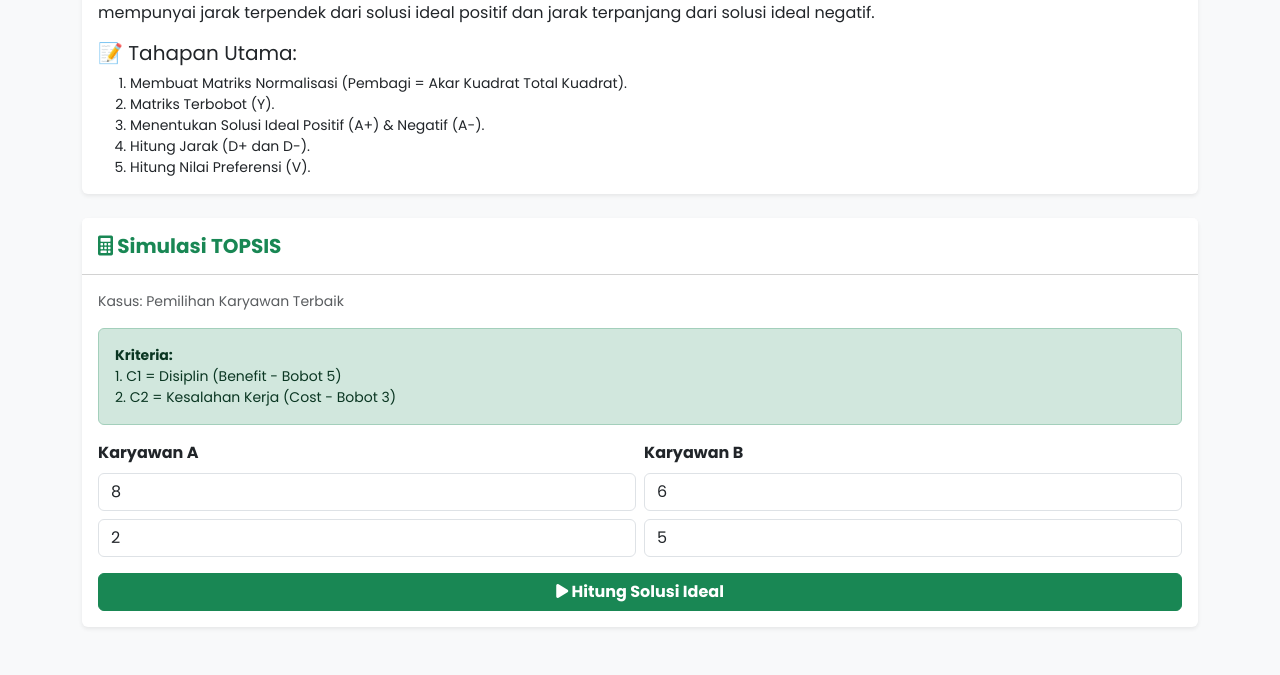
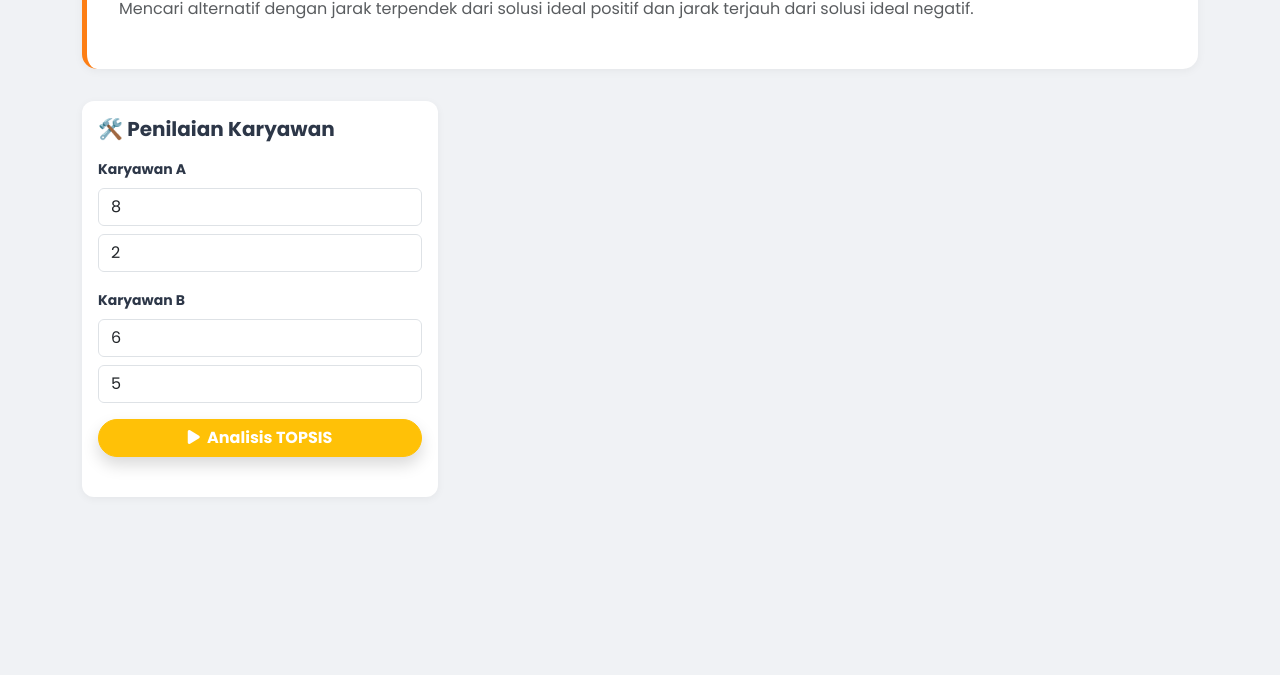
Before and after one commit to maulana-isbad-rofiqi/media-ajar-spk, a plain HTML site: page topsis.html in a window 1280 px wide. Shown: the part 185-860 px from the top of the page. After the commit the page ends 800 px from the top, so only its background shows below. Drawn offline with nearby package versions, Linux system fonts and the light colour scheme.

Commit message:
Update topsis.html

```diff
--- a/topsis.html
+++ b/topsis.html
@@ -3,164 +3,107 @@
 <head>
     <meta charset="UTF-8">
     <meta name="viewport" content="width=device-width, initial-scale=1.0">
-    <title>Belajar TOPSIS - Media SPK</title>
+    <title>Modul TOPSIS</title>
     <link href="https://cdn.jsdelivr.net/npm/bootstrap@5.3.0/dist/css/bootstrap.min.css" rel="stylesheet">
+    <link rel="stylesheet" href="https://cdnjs.cloudflare.com/ajax/libs/font-awesome/6.4.0/css/all.min.css">
     <link rel="stylesheet" href="style.css">
-    <link rel="stylesheet" href="https://cdnjs.cloudflare.com/ajax/libs/font-awesome/6.0.0/css/all.min.css">
 </head>
-<body class="bg-light">
+<body>
 
-    <nav class="navbar navbar-dark bg-success shadow-sm">
+    <nav class="navbar navbar-dark shadow-sm">
         <div class="container">
-            <a class="navbar-brand fw-bold" href="index.html">
-                <i class="fas fa-arrow-left me-2"></i> Menu Utama
-            </a>
-            <span class="navbar-text text-white">Modul TOPSIS</span>
+            <a class="navbar-brand" href="index.html"><i class="fas fa-arrow-left me-2"></i> Modul TOPSIS</a>
         </div>
     </nav>
 
-    <div class="container mt-4 mb-5">
+    <div class="container my-4">
+        <div class="method-header" style="border-left-color: #fd7e14;">
+            <h2 class="fw-bold mb-3"><i class="fas fa-star text-warning me-2"></i>TOPSIS</h2>
+            <p class="text-muted">Mencari alternatif dengan jarak terpendek dari solusi ideal positif dan jarak terjauh dari solusi ideal negatif.</p>
+        </div>
 
-        <div class="card border-0 shadow-sm mb-4">
-            <div class="card-body">
-                <h3 class="text-success fw-bold mb-3">Metode TOPSIS</h3>
-                <p><strong>Technique for Order of Preference by Similarity to Ideal Solution (TOPSIS)</strong> didasarkan pada konsep bahwa alternatif terpilih harus mempunyai jarak terpendek dari solusi ideal positif dan jarak terpanjang dari solusi ideal negatif.</p>
-
-                <div class="step-box" style="border-left-color: #198754;">
-                    <h5>📝 Tahapan Utama:</h5>
-                    <ol class="mb-0 small">
-                        <li>Membuat Matriks Normalisasi (Pembagi = Akar Kuadrat Total Kuadrat).</li>
-                        <li>Matriks Terbobot (Y).</li>
-                        <li>Menentukan Solusi Ideal Positif (A+) & Negatif (A-).</li>
-                        <li>Hitung Jarak (D+ dan D-).</li>
-                        <li>Hitung Nilai Preferensi (V).</li>
-                    </ol>
+        <div class="row">
+            <div class="col-md-4 mb-4">
+                <div class="step-card bg-white p-3 h-100">
+                    <h5 class="fw-bold mb-3">🛠️ Penilaian Karyawan</h5>
+                    <div class="mb-3">
+                        <label class="form-label small fw-bold">Karyawan A</label>
+                        <input type="number" id="a1c1" class="form-control mb-2" placeholder="Disiplin" value="8">
+                        <input type="number" id="a1c2" class="form-control" placeholder="Kesalahan" value="2">
+                    </div>
+                    <div class="mb-3">
+                        <label class="form-label small fw-bold">Karyawan B</label>
+                        <input type="number" id="a2c1" class="form-control mb-2" placeholder="Disiplin" value="6">
+                        <input type="number" id="a2c2" class="form-control" placeholder="Kesalahan" value="5">
+                    </div>
+                    <button onclick="hitungTOPSIS()" class="btn btn-warning text-white w-100 rounded-pill fw-bold shadow">
+                        <i class="fas fa-play me-1"></i> Analisis TOPSIS
+                    </button>
                 </div>
             </div>
-        </div>
 
-        <div class="card border-0 shadow-sm">
-            <div class="card-header bg-white py-3">
-                <h5 class="mb-0 fw-bold text-success"><i class="fas fa-calculator"></i> Simulasi TOPSIS</h5>
-            </div>
-            <div class="card-body">
-                <p class="text-muted small">Kasus: Pemilihan Karyawan Terbaik</p>
-                <div class="alert alert-success small">
-                    <strong>Kriteria:</strong><br>
-                    1. C1 = Disiplin (Benefit - Bobot 5)<br>
-                    2. C2 = Kesalahan Kerja (Cost - Bobot 3)
+            <div class="col-md-8">
+                <div id="hasil-container" class="d-none">
+                    <div class="step-card bg-white">
+                        <div class="step-header text-warning">1. Matriks Terbobot (Y)</div>
+                        <div class="p-3 font-monospace small" id="log-y"></div>
+                    </div>
+                    <div class="step-card bg-white">
+                        <div class="step-header text-warning">2. Solusi Ideal (A+ & A-)</div>
+                        <div class="p-3 font-monospace small" id="log-ideal"></div>
+                    </div>
+                    <div class="step-card bg-white">
+                        <div class="step-header text-warning">3. Nilai Preferensi (V)</div>
+                        <div class="p-3" id="log-hasil"></div>
+                    </div>
+                    <div id="final-result" class="result-badge mt-3" style="background: linear-gradient(135deg, #fd7e14 0%, #fcc419 100%);"></div>
                 </div>
-
-                <div class="row g-2 mb-3">
-                    <div class="col-6">
-                        <label class="form-label fw-bold">Karyawan A</label>
-                        <input type="number" id="a1c1" class="form-control mb-2" placeholder="Disiplin (1-10)" value="8">
-                        <input type="number" id="a1c2" class="form-control" placeholder="Jml Salah" value="2">
-                    </div>
-                    <div class="col-6">
-                        <label class="form-label fw-bold">Karyawan B</label>
-                        <input type="number" id="a2c1" class="form-control mb-2" placeholder="Disiplin (1-10)" value="6">
-                        <input type="number" id="a2c2" class="form-control" placeholder="Jml Salah" value="5">
-                    </div>
-                </div>
-
-                <button onclick="hitungTOPSIS()" class="btn btn-success w-100 fw-bold">
-                    <i class="fas fa-play"></i> Hitung Solusi Ideal
-                </button>
-
-                <div id="hasil-container" class="mt-4 d-none">
-                    <hr>
-
-                    <div class="step-box bg-white border shadow-sm">
-                        <h6 class="text-success fw-bold">1. Pembagi (Akar Kuadrat)</h6>
-                        <div id="log-pembagi" class="small text-muted font-monospace"></div>
-                    </div>
-
-                    <div class="step-box bg-white border shadow-sm">
-                        <h6 class="text-success fw-bold">2. Matriks Terbobot (Y)</h6>
-                        <div id="log-y" class="small text-muted font-monospace"></div>
-                    </div>
-
-                    <div class="step-box bg-white border shadow-sm">
-                        <h6 class="text-success fw-bold">3. Solusi Ideal (A+ dan A-)</h6>
-                        <div id="log-ideal" class="small text-muted font-monospace"></div>
-                    </div>
-
-                    <div class="step-box bg-white border shadow-sm">
-                        <h6 class="text-success fw-bold">4. Hasil Akhir (Preferensi V)</h6>
-                        <div id="log-hasil" class="small text-muted font-monospace"></div>
-                    </div>
-
-                    <div class="alert alert-dark text-center fw-bold" id="final-result"></div>
-                </div>
-
             </div>
         </div>
     </div>
 
     <script>
         function hitungTOPSIS() {
-            // Input
-            let a1c1 = parseFloat(document.getElementById('a1c1').value); // A Benefit
-            let a1c2 = parseFloat(document.getElementById('a1c2').value); // A Cost
-            let a2c1 = parseFloat(document.getElementById('a2c1').value); // B Benefit
-            let a2c2 = parseFloat(document.getElementById('a2c2').value); // B Cost
+            let a1c1 = parseFloat(document.getElementById('a1c1').value);
+            let a1c2 = parseFloat(document.getElementById('a1c2').value);
+            let a2c1 = parseFloat(document.getElementById('a2c1').value);
+            let a2c2 = parseFloat(document.getElementById('a2c2').value);
 
             let w1 = 5; let w2 = 3;
-
-            // 1. Cari Pembagi (Akar dari jumlah kuadrat)
             let pembagi1 = Math.sqrt(Math.pow(a1c1, 2) + Math.pow(a2c1, 2));
             let pembagi2 = Math.sqrt(Math.pow(a1c2, 2) + Math.pow(a2c2, 2));
 
-            // 2. Normalisasi Terbobot (Y)
             let y11 = (a1c1 / pembagi1) * w1;
             let y21 = (a2c1 / pembagi1) * w1;
-
             let y12 = (a1c2 / pembagi2) * w2;
             let y22 = (a2c2 / pembagi2) * w2;
 
-            // 3. Solusi Ideal Positif (A+) dan Negatif (A-)
-            // C1 adalah Benefit -> Max is Good
             let y1_plus = Math.max(y11, y21);
             let y1_min = Math.min(y11, y21);
+            let y2_plus = Math.min(y12, y22);
+            let y2_min = Math.max(y12, y22);
 
-            // C2 adalah Cost -> Min is Good
-            let y2_plus = Math.min(y12, y22); // A+ cost cari yg kecil
-            let y2_min = Math.max(y12, y22);  // A- cost cari yg besar
-
-            // 4. Jarak (D+ dan D-)
             let d1_plus = Math.sqrt(Math.pow(y11 - y1_plus, 2) + Math.pow(y12 - y2_plus, 2));
             let d1_min  = Math.sqrt(Math.pow(y11 - y1_min, 2) + Math.pow(y12 - y2_min, 2));
-
             let d2_plus = Math.sqrt(Math.pow(y21 - y1_plus, 2) + Math.pow(y22 - y2_plus, 2));
             let d2_min  = Math.sqrt(Math.pow(y21 - y1_min, 2) + Math.pow(y22 - y2_min, 2));
 
-            // 5. Preferensi (V) -> V = D- / (D- + D+)
             let v1 = d1_min / (d1_min + d1_plus);
             let v2 = d2_min / (d2_min + d2_plus);
 
-            // TAMPILKAN
             document.getElementById('hasil-container').classList.remove('d-none');
 
-            document.getElementById('log-pembagi').innerHTML =
-                `Pembagi C1 = √(${a1c1}² + ${a2c1}²) = ${pembagi1.toFixed(2)}<br>` +
-                `Pembagi C2 = √(${a1c2}² + ${a2c2}²) = ${pembagi2.toFixed(2)}`;
-
             document.getElementById('log-y').innerHTML =
-                `Y11 (A,C1) = (${a1c1}/${pembagi1.toFixed(1)}) * ${w1} = ${y11.toFixed(2)}<br>` +
-                `Y12 (A,C2) = (${a1c2}/${pembagi2.toFixed(1)}) * ${w2} = ${y12.toFixed(2)}<br>` +
-                `Y21 (B,C1) = (${a2c1}/${pembagi1.toFixed(1)}) * ${w1} = ${y21.toFixed(2)}<br>` +
-                `Y22 (B,C2) = (${a2c2}/${pembagi2.toFixed(1)}) * ${w2} = ${y22.toFixed(2)}`;
+                `Y11=${y11.toFixed(2)}, Y12=${y12.toFixed(2)} <br> Y21=${y21.toFixed(2)}, Y22=${y22.toFixed(2)}`;
 
             document.getElementById('log-ideal').innerHTML =
-                `A+ (Ideal Positif) = [${y1_plus.toFixed(2)}, ${y2_plus.toFixed(2)}]<br>` +
-                `A- (Ideal Negatif) = [${y1_min.toFixed(2)}, ${y2_min.toFixed(2)}]`;
+                `A+ = [${y1_plus.toFixed(2)}, ${y2_plus.toFixed(2)}] <br> A- = [${y1_min.toFixed(2)}, ${y2_min.toFixed(2)}]`;
 
             document.getElementById('log-hasil').innerHTML =
-                `V1 (Karyawan A) = ${v1.toFixed(4)}<br>V2 (Karyawan B) = ${v2.toFixed(4)}`;
+                `V1 (A) = <b>${v1.toFixed(4)}</b> <br> V2 (B) = <b>${v2.toFixed(4)}</b>`;
 
             let pemenang = (v1 > v2) ? "Karyawan A" : "Karyawan B";
-            document.getElementById('final-result').innerText = `Rekomendasi: ${pemenang}`;
+            document.getElementById('final-result').innerHTML = `Rekomendasi: <strong>${pemenang}</strong>`;
         }
     </script>
 </body>
```
